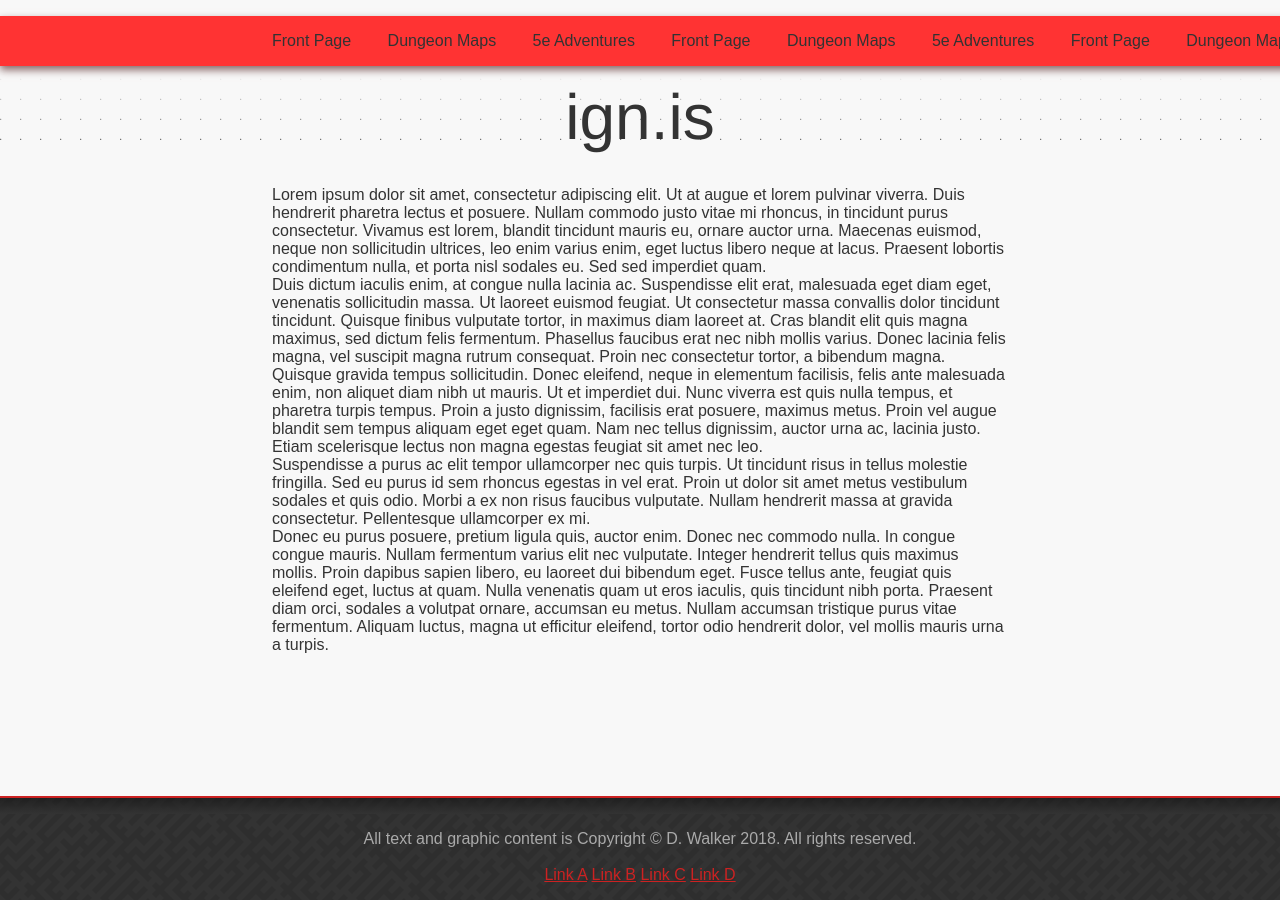
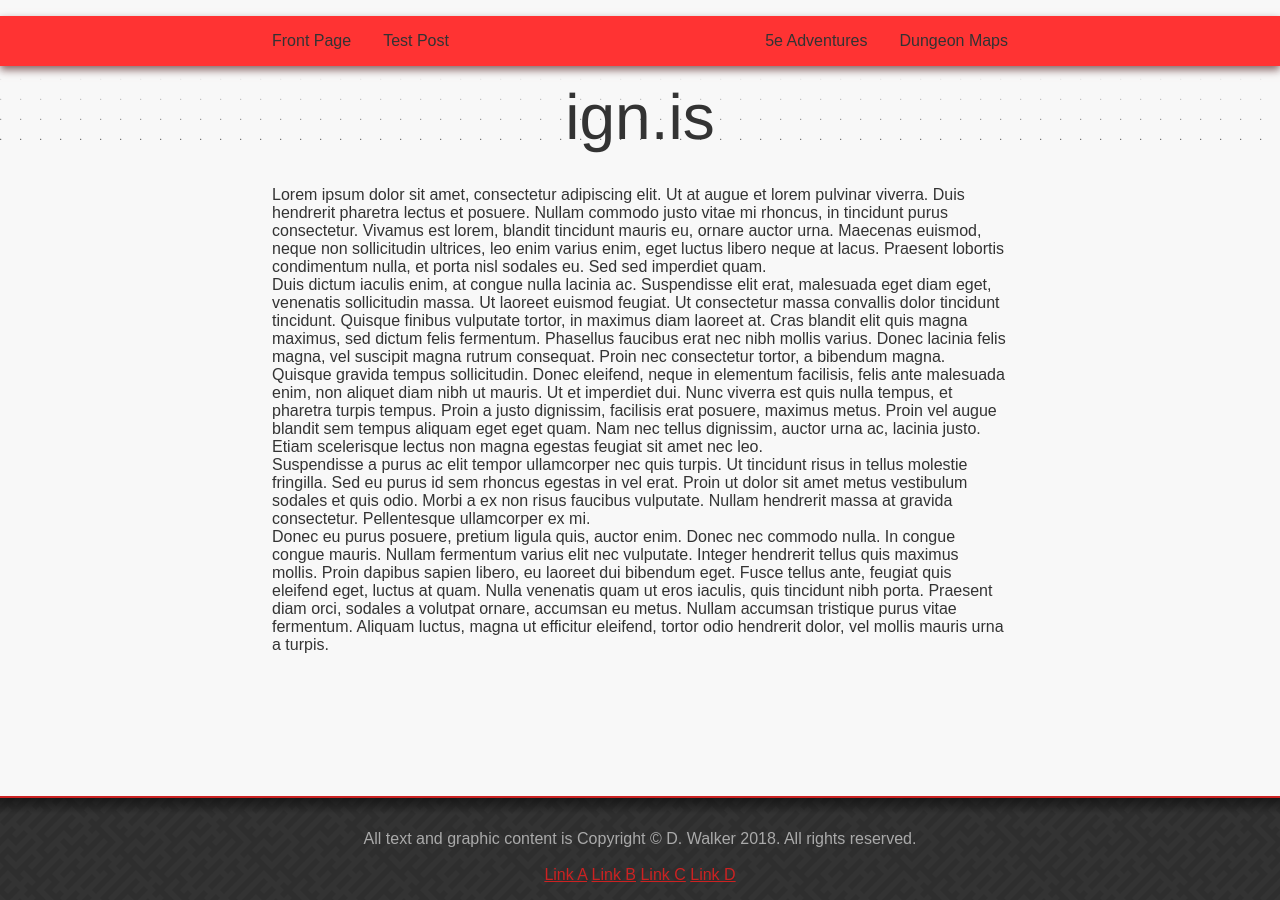
Before and after one commit to DaveDevsGames/ignis-site, a Jekyll site: the page built from index.md, in a window 1280 px wide. Built offline with Jekyll 4.4.1, drawn with Linux system fonts in a browser that asks for light colours.

Commit message:
Navigation changes: list tags in html, floating elements for better flow, hiding overflow. Navigation transition now only applied in js when on narrow media using burger menu.

```diff
--- a/_includes/header.html
+++ b/_includes/header.html
@@ -1,15 +1,12 @@
 <header>
+  <nav id="nav-box">
+    <ul>
+      <li><a href="/">Front Page</a></li>
+      <li><a href="/tests/post.html">Test Post</a></li>
+      <li class='nav-right'><a href="/">Dungeon Maps</a></li>
+      <li class='nav-right'><a href="/">5e Adventures</a></li>
+    </ul>
+  </nav>
   <button type="button" id="nav-button">&#9776;</button>
-  <nav id="nav-box">
-    <a href="/">Front Page</a>
-    <a href="/">Dungeon Maps</a>
-    <a href="/">5e Adventures</a>
-    <a href="/">Front Page</a>
-    <a href="/">Dungeon Maps</a>
-    <a href="/">5e Adventures</a>
-    <a href="/">Front Page</a>
-    <a href="/">Dungeon Maps</a>
-    <a href="/">5e Adventures</a>
-  </nav>
   <div><p>ign.is</p></div>
 </header>
--- a/assets/css/main.scss
+++ b/assets/css/main.scss
@@ -191,20 +191,37 @@ header {
   }
 
   nav {
+    width: 100%;
+    height: 3.125rem;
     position: fixed;
     z-index: 3;
-    width: 100%;
-    margin: 1rem 0 0 0;
+    top: 1rem;
     padding: $side-padding;
     background-color: $nav-color1;
     box-shadow: 0px 4px 8px $nav-color-shadow;
+    box-sizing: border-box;
+    overflow: hidden;
 
     @include media-mobile {
       width: auto;
+      height: auto;
       padding: 0;
       box-shadow: 4px 4px 8px $nav-color-shadow;
+      box-sizing: content-box;
+      overflow: visible;
       transform: translate(-100%, 3rem);
-      transition: transform 0.5s ease;
+    }
+
+    ul {
+      list-style-type: none;
+      margin: 0;
+      padding: 0;
+
+      li {
+        float: left;
+
+        @include media-mobile {
+          float: none;
         }
 
         a {
@@ -225,10 +242,21 @@ header {
         }
       }
 
-  button {
+      li.nav-right {
+        float: right;
+
+        @include media-mobile {
+          float: none;
+        }
+      }
+    }
+  }
+
+  #nav-button {
     position: fixed;
     z-index: 2;
-    margin: 1rem 0 0 0;
+    top: 1rem;
+    left: 0;
     width: 3rem;
     height: 3rem;
     display: none;
@@ -239,6 +267,10 @@ header {
     @include media-mobile {
       display: block;
     }
+  }
+
+  #nav-button:focus {
+    outline: 0;
   }
 }
 
@@ -262,7 +294,7 @@ footer:before {
   left: 0;
   top: 0;
   background-image: linear-gradient(
-      rgba(0, 0, 0, 0.33) 0%,
-      $text-color-dark 100%
+      rgba(0, 0, 0, 0.5) 0%,
+      rgba(0, 0, 0, 0.0) 100%
   );
 }
--- a/assets/script/nav.js
+++ b/assets/script/nav.js
@@ -5,6 +5,7 @@ var nav_open = false;
 // CSS controls the display of the button and initial transform of the nav
 // on narrow media. The button simply modifies the transform.
 nav_button.onclick = function(){
+  nav_box.style.transition = 'transform 0.5s ease';
   if(nav_open) {
     nav_box.style.transform = 'translate(-100%, 3rem)';
     nav_button.innerHTML = '&#9776;';
@@ -24,4 +25,7 @@ document.body.onresize = function(){
   if(nav_box.style.transform != '') {
     nav_box.style.transform = '';
   }
+  if(nav_box.style.transition != '') {
+    nav_box.style.transition = '';
+  }
 };
```
Lines whose indentation alone changed are shown as unchanged.
